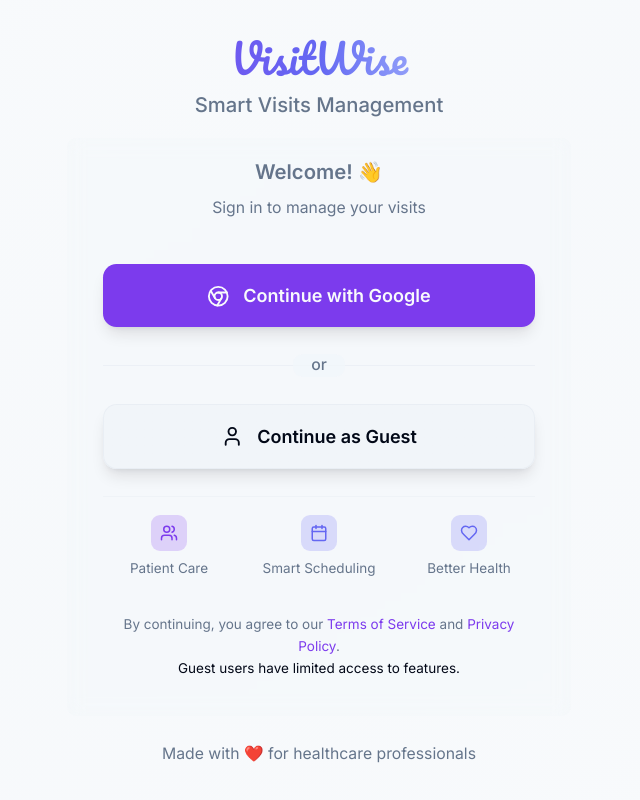
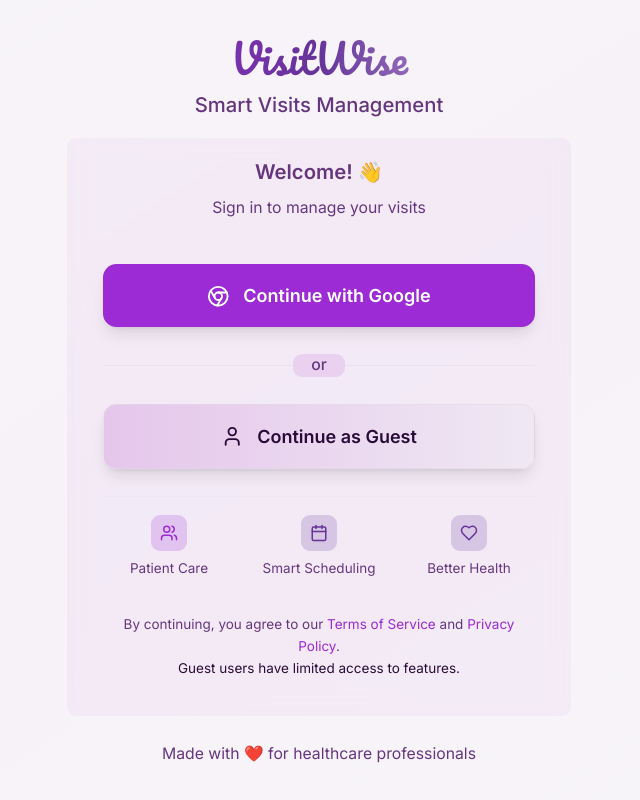
Before and after one commit to sharankasandula/visitwise-pwa, a React (Vite) app: page / in a window 1280 px wide. Shown: the whole page, without its empty margins (321-961 px from the left). Built offline with nearby package versions, Linux system fonts and the light colour scheme; no server answers.

Commit message:
Update theme colors for better accessibility.

```diff
--- a/src/components/ThemeProvider.tsx
+++ b/src/components/ThemeProvider.tsx
@@ -7,226 +7,226 @@
 const themes = {
   "royal-plum": {
     light: {
-      "--background": "210 40% 98%", // slate-50
-      "--foreground": "222 84% 5%", // slate-900
-      "--card": "0 0% 100%", // white
-      "--card-foreground": "222 84% 5%", // slate-900
-      "--popover": "0 0% 100%", // white
-      "--popover-foreground": "222 84% 5%", // slate-900
-      "--primary": "262 83% 58%", // violet-500
-      "--primary-foreground": "210 40% 98%", // slate-50
-      "--secondary": "239 84% 67%", // indigo-500
-      "--secondary-foreground": "210 40% 98%", // slate-50
-      "--muted": "210 40% 96%", // slate-100
-      "--muted-foreground": "215 16% 47%", // slate-600
-      "--accent": "210 40% 96%", // slate-100
-      "--accent-foreground": "222 84% 5%", // slate-900
-      "--destructive": "0 84% 60%", // red-500
-      "--destructive-foreground": "210 40% 98%", // slate-50
-      "--border": "214 32% 91%", // slate-200
-      "--input": "214 32% 91%", // slate-200
-      "--ring": "262 83% 58%", // violet-500
-      "--success": "142 72% 29%",
-      "--success-foreground": "210 40% 98%",
-      "--warning": "38 92% 50%",
-      "--warning-foreground": "222 84% 5%",
-      "--danger": "0 72% 45%",
-      "--danger-foreground": "210 40% 98%",
+      "--background": "280 31% 97%", // Soft lavender white
+      "--foreground": "280 68% 13%", // Deep plum
+      "--card": "280 20% 99%", // Near white with plum tint
+      "--card-foreground": "280 68% 13%", // Deep plum
+      "--popover": "280 20% 99%", // Near white with plum tint
+      "--popover-foreground": "280 68% 13%", // Deep plum
+      "--primary": "280 67% 50%", // Rich plum (AA compliant)
+      "--primary-foreground": "0 0% 100%", // Pure white
+      "--secondary": "270 50% 40%", // Royal purple (darker for contrast)
+      "--secondary-foreground": "0 0% 100%", // Pure white
+      "--muted": "280 30% 93%", // Muted plum
+      "--muted-foreground": "280 40% 35%", // Dark plum gray
+      "--accent": "290 48% 85%", // Light orchid
+      "--accent-foreground": "280 68% 13%", // Deep plum
+      "--destructive": "0 72% 51%", // Accessible red
+      "--destructive-foreground": "0 0% 100%", // Pure white
+      "--border": "280 20% 88%", // Soft plum border
+      "--input": "280 20% 88%", // Soft plum border
+      "--ring": "280 67% 50%", // Rich plum
+      "--success": "152 69% 31%", // Deep emerald (AA compliant)
+      "--success-foreground": "0 0% 100%",
+      "--warning": "35 91% 38%", // Darker amber for contrast
+      "--warning-foreground": "0 0% 100%",
+      "--danger": "354 70% 45%", // Deep rose
+      "--danger-foreground": "0 0% 100%",
     },
     dark: {
-      "--background": "222 84% 5%", // slate-900
-      "--foreground": "210 40% 98%", // slate-50
-      "--card": "222 84% 5%", // slate-900
-      "--card-foreground": "210 40% 98%", // slate-50
-      "--popover": "222 84% 5%", // slate-900
-      "--popover-foreground": "210 40% 98%", // slate-50
-      "--primary": "262 83% 58%", // violet-500
-      "--primary-foreground": "210 40% 98%", // slate-50
-      "--secondary": "239 84% 67%", // indigo-500
-      "--secondary-foreground": "210 40% 98%", // slate-50
-      "--muted": "215 16% 47%", // slate-600
-      "--muted-foreground": "210 40% 96%", // slate-100
-      "--accent": "215 16% 47%", // slate-600
-      "--accent-foreground": "210 40% 98%", // slate-50
-      "--destructive": "0 84% 60%", // red-500
-      "--destructive-foreground": "210 40% 98%", // slate-50
-      "--border": "215 16% 47%", // slate-600
-      "--input": "215 16% 47%", // slate-600
-      "--ring": "262 83% 58%", // violet-500
-      "--success": "142 70% 40%",
-      "--success-foreground": "210 40% 98%",
-      "--warning": "38 92% 50%",
-      "--warning-foreground": "222 84% 5%",
-      "--danger": "0 72% 45%",
-      "--danger-foreground": "210 40% 98%",
+      "--background": "280 50% 7%", // Deep plum black
+      "--foreground": "280 20% 95%", // Light plum white
+      "--card": "280 45% 10%", // Dark plum card
+      "--card-foreground": "280 20% 95%", // Light plum white
+      "--popover": "280 45% 10%", // Dark plum card
+      "--popover-foreground": "280 20% 95%", // Light plum white
+      "--primary": "280 85% 66%", // Bright plum (AA on dark)
+      "--primary-foreground": "280 50% 7%", // Deep plum black
+      "--secondary": "270 73% 70%", // Light royal purple
+      "--secondary-foreground": "280 50% 7%", // Deep plum black
+      "--muted": "280 30% 25%", // Muted dark plum
+      "--muted-foreground": "280 20% 85%", // Light plum gray
+      "--accent": "290 60% 35%", // Dark orchid
+      "--accent-foreground": "280 20% 95%", // Light plum white
+      "--destructive": "0 78% 68%", // Bright red for dark mode
+      "--destructive-foreground": "0 0% 100%", // Pure white
+      "--border": "280 30% 25%", // Dark plum border
+      "--input": "280 30% 25%", // Dark plum border
+      "--ring": "280 85% 66%", // Bright plum
+      "--success": "152 73% 58%", // Bright emerald for dark
+      "--success-foreground": "152 50% 10%",
+      "--warning": "35 95% 62%", // Bright amber for dark
+      "--warning-foreground": "35 50% 10%",
+      "--danger": "354 85% 65%", // Bright rose for dark
+      "--danger-foreground": "354 50% 10%",
     },
   },
   "ocean-blue": {
     light: {
-      "--background": "210 40% 98%", // slate-50
-      "--foreground": "222 84% 5%", // slate-900
-      "--card": "0 0% 100%", // white
-      "--card-foreground": "222 84% 5%", // slate-900
-      "--popover": "0 0% 100%", // white
-      "--popover-foreground": "222 84% 5%", // slate-900
-      "--primary": "221 83% 53%", // blue-500
-      "--primary-foreground": "210 40% 98%", // slate-50
-      "--secondary": "199 89% 48%", // sky-500
-      "--secondary-foreground": "210 40% 98%", // slate-50
-      "--muted": "210 40% 96%", // slate-100
-      "--muted-foreground": "215 16% 47%", // slate-600
-      "--accent": "210 40% 96%", // slate-100
-      "--accent-foreground": "222 84% 5%", // slate-900
-      "--destructive": "0 84% 60%", // red-500
-      "--destructive-foreground": "210 40% 98%", // slate-50
-      "--border": "214 32% 91%", // slate-200
-      "--input": "214 32% 91%", // slate-200
-      "--ring": "221 83% 53%", // blue-500
-      "--success": "142 72% 29%",
-      "--success-foreground": "210 40% 98%",
-      "--warning": "38 92% 50%",
-      "--warning-foreground": "222 84% 5%",
-      "--danger": "0 72% 45%",
-      "--danger-foreground": "210 40% 98%",
+      "--background": "200 33% 97%", // Soft ocean mist
+      "--foreground": "209 77% 12%", // Deep ocean blue
+      "--card": "200 25% 99%", // Near white with ocean tint
+      "--card-foreground": "209 77% 12%", // Deep ocean blue
+      "--popover": "200 25% 99%", // Near white with ocean tint
+      "--popover-foreground": "209 77% 12%", // Deep ocean blue
+      "--primary": "209 100% 40%", // Deep ocean blue (AA compliant)
+      "--primary-foreground": "0 0% 100%", // Pure white
+      "--secondary": "193 82% 31%", // Deep teal (AA compliant)
+      "--secondary-foreground": "0 0% 100%", // Pure white
+      "--muted": "200 30% 92%", // Muted ocean
+      "--muted-foreground": "209 45% 35%", // Dark ocean gray
+      "--accent": "195 100% 85%", // Light cyan
+      "--accent-foreground": "209 77% 12%", // Deep ocean blue
+      "--destructive": "0 72% 51%", // Coral red
+      "--destructive-foreground": "0 0% 100%", // Pure white
+      "--border": "200 25% 87%", // Soft ocean border
+      "--input": "200 25% 87%", // Soft ocean border
+      "--ring": "209 100% 40%", // Deep ocean blue
+      "--success": "160 84% 30%", // Sea green (AA compliant)
+      "--success-foreground": "0 0% 100%",
+      "--warning": "43 96% 40%", // Golden sand (darker)
+      "--warning-foreground": "0 0% 100%",
+      "--danger": "355 78% 45%", // Deep coral
+      "--danger-foreground": "0 0% 100%",
     },
     dark: {
-      "--background": "222 84% 5%", // slate-900
-      "--foreground": "210 40% 98%", // slate-50
-      "--card": "222 84% 5%", // slate-900
-      "--card-foreground": "210 40% 98%", // slate-50
-      "--popover": "222 84% 5%", // slate-900
-      "--popover-foreground": "210 40% 98%", // slate-50
-      "--primary": "221 83% 53%", // blue-500
-      "--primary-foreground": "210 40% 98%", // slate-50
-      "--secondary": "199 89% 48%", // sky-500
-      "--secondary-foreground": "210 40% 98%", // slate-50
-      "--muted": "215 16% 47%", // slate-600
-      "--muted-foreground": "210 40% 96%", // slate-100
-      "--accent": "215 16% 47%", // slate-600
-      "--accent-foreground": "210 40% 98%", // slate-50
-      "--destructive": "0 84% 60%", // red-500
-      "--destructive-foreground": "210 40% 98%", // slate-50
-      "--border": "215 16% 47%", // slate-600
-      "--input": "215 16% 47%", // slate-600
-      "--ring": "221 83% 53%", // blue-500
-      "--success": "142 70% 40%",
-      "--success-foreground": "210 40% 98%",
-      "--warning": "38 92% 50%",
-      "--warning-foreground": "222 84% 5%",
-      "--danger": "0 72% 45%",
-      "--danger-foreground": "210 40% 98%",
+      "--background": "209 55% 6%", // Deep ocean black
+      "--foreground": "200 25% 95%", // Light ocean white
+      "--card": "209 50% 9%", // Dark ocean card
+      "--card-foreground": "200 25% 95%", // Light ocean white
+      "--popover": "209 50% 9%", // Dark ocean card
+      "--popover-foreground": "200 25% 95%", // Light ocean white
+      "--primary": "209 100% 62%", // Bright ocean blue (AA on dark)
+      "--primary-foreground": "209 55% 6%", // Deep ocean black
+      "--secondary": "193 92% 58%", // Bright teal
+      "--secondary-foreground": "193 55% 6%", // Deep teal black
+      "--muted": "209 30% 22%", // Muted dark ocean
+      "--muted-foreground": "200 25% 85%", // Light ocean gray
+      "--accent": "195 90% 35%", // Dark cyan
+      "--accent-foreground": "200 25% 95%", // Light ocean white
+      "--destructive": "0 85% 68%", // Bright coral for dark
+      "--destructive-foreground": "0 0% 100%", // Pure white
+      "--border": "209 30% 22%", // Dark ocean border
+      "--input": "209 30% 22%", // Dark ocean border
+      "--ring": "209 100% 62%", // Bright ocean blue
+      "--success": "160 75% 55%", // Bright sea green for dark
+      "--success-foreground": "160 50% 10%",
+      "--warning": "43 100% 64%", // Bright golden sand for dark
+      "--warning-foreground": "43 50% 10%",
+      "--danger": "355 90% 65%", // Bright coral for dark
+      "--danger-foreground": "355 50% 10%",
     },
   },
   "emerald-green": {
     light: {
-      "--background": "210 40% 98%", // slate-50
-      "--foreground": "222 84% 5%", // slate-900
-      "--card": "0 0% 100%", // white
-      "--card-foreground": "222 84% 5%", // slate-900
-      "--popover": "0 0% 100%", // white
-      "--popover-foreground": "222 84% 5%", // slate-900
-      "--primary": "142 76% 36%", // emerald-600
-      "--primary-foreground": "210 40% 98%", // slate-50
-      "--secondary": "160 84% 39%", // emerald-500
-      "--secondary-foreground": "210 40% 98%", // slate-50
-      "--muted": "210 40% 96%", // slate-100
-      "--muted-foreground": "215 16% 47%", // slate-600
-      "--accent": "210 40% 96%", // slate-100
-      "--accent-foreground": "222 84% 5%", // slate-900
-      "--destructive": "0 84% 60%", // red-500
-      "--destructive-foreground": "210 40% 98%", // slate-50
-      "--border": "214 32% 91%", // slate-200
-      "--input": "214 32% 91%", // slate-200
-      "--ring": "142 76% 36%", // emerald-600
-      "--success": "142 72% 29%",
-      "--success-foreground": "210 40% 98%",
-      "--warning": "38 92% 50%",
-      "--warning-foreground": "222 84% 5%",
-      "--danger": "0 72% 45%",
-      "--danger-foreground": "210 40% 98%",
+      "--background": "152 30% 97%", // Soft mint white
+      "--foreground": "155 75% 10%", // Deep forest green
+      "--card": "152 23% 99%", // Near white with green tint
+      "--card-foreground": "155 75% 10%", // Deep forest green
+      "--popover": "152 23% 99%", // Near white with green tint
+      "--popover-foreground": "155 75% 10%", // Deep forest green
+      "--primary": "158 64% 35%", // Rich emerald (AA compliant)
+      "--primary-foreground": "0 0% 100%", // Pure white
+      "--secondary": "142 43% 39%", // Forest green (AA compliant)
+      "--secondary-foreground": "0 0% 100%", // Pure white
+      "--muted": "152 25% 91%", // Muted mint
+      "--muted-foreground": "155 40% 32%", // Dark forest gray
+      "--accent": "141 65% 82%", // Light jade
+      "--accent-foreground": "155 75% 10%", // Deep forest green
+      "--destructive": "0 72% 51%", // Ruby red
+      "--destructive-foreground": "0 0% 100%", // Pure white
+      "--border": "152 20% 86%", // Soft mint border
+      "--input": "152 20% 86%", // Soft mint border
+      "--ring": "158 64% 35%", // Rich emerald
+      "--success": "142 76% 28%", // Deep emerald (AA compliant)
+      "--success-foreground": "0 0% 100%",
+      "--warning": "47 92% 38%", // Deep gold (darker)
+      "--warning-foreground": "0 0% 100%",
+      "--danger": "0 72% 45%", // Deep red
+      "--danger-foreground": "0 0% 100%",
     },
     dark: {
-      "--background": "222 84% 5%", // slate-900
-      "--foreground": "210 40% 98%", // slate-50
-      "--card": "222 84% 5%", // slate-900
-      "--card-foreground": "210 40% 98%", // slate-50
-      "--popover": "222 84% 5%", // slate-900
-      "--popover-foreground": "210 40% 98%", // slate-50
-      "--primary": "142 76% 36%", // emerald-600
-      "--primary-foreground": "210 40% 98%", // slate-50
-      "--secondary": "160 84% 39%", // emerald-500
-      "--secondary-foreground": "210 40% 98%", // slate-50
-      "--muted": "215 16% 47%", // slate-600
-      "--muted-foreground": "210 40% 96%", // slate-100
-      "--accent": "215 16% 47%", // slate-600
-      "--accent-foreground": "210 40% 98%", // slate-50
-      "--destructive": "0 84% 60%", // red-500
-      "--destructive-foreground": "210 40% 98%", // slate-50
-      "--border": "215 16% 47%", // slate-600
-      "--input": "215 16% 47%", // slate-600
-      "--ring": "142 76% 36%", // emerald-600
-      "--success": "142 70% 40%",
-      "--success-foreground": "210 40% 98%",
-      "--warning": "38 92% 50%",
-      "--warning-foreground": "222 84% 5%",
-      "--danger": "0 72% 45%",
-      "--danger-foreground": "210 40% 98%",
+      "--background": "155 45% 6%", // Deep forest black
+      "--foreground": "152 20% 95%", // Light mint white
+      "--card": "155 40% 9%", // Dark forest card
+      "--card-foreground": "152 20% 95%", // Light mint white
+      "--popover": "155 40% 9%", // Dark forest card
+      "--popover-foreground": "152 20% 95%", // Light mint white
+      "--primary": "158 85% 55%", // Bright emerald (AA on dark)
+      "--primary-foreground": "155 45% 6%", // Deep forest black
+      "--secondary": "142 70% 62%", // Bright jade
+      "--secondary-foreground": "142 45% 8%", // Deep jade black
+      "--muted": "155 25% 20%", // Muted dark forest
+      "--muted-foreground": "152 20% 85%", // Light mint gray
+      "--accent": "141 55% 32%", // Dark jade
+      "--accent-foreground": "152 20% 95%", // Light mint white
+      "--destructive": "0 82% 67%", // Bright ruby for dark
+      "--destructive-foreground": "0 0% 100%", // Pure white
+      "--border": "155 25% 20%", // Dark forest border
+      "--input": "155 25% 20%", // Dark forest border
+      "--ring": "158 85% 55%", // Bright emerald
+      "--success": "142 85% 55%", // Bright emerald for dark
+      "--success-foreground": "142 45% 8%",
+      "--warning": "47 95% 62%", // Bright gold for dark
+      "--warning-foreground": "47 45% 8%",
+      "--danger": "0 80% 63%", // Bright red for dark
+      "--danger-foreground": "0 45% 8%",
     },
   },
   "sunset-orange": {
     light: {
-      "--background": "210 40% 98%", // slate-50
-      "--foreground": "222 84% 5%", // slate-900
-      "--card": "0 0% 100%", // white
-      "--card-foreground": "222 84% 5%", // slate-900
-      "--popover": "0 0% 100%", // white
-      "--popover-foreground": "222 84% 5%", // slate-900
-      "--primary": "24 95% 53%", // orange-500
-      "--primary-foreground": "210 40% 98%", // slate-50
-      "--secondary": "16 100% 50%", // red-500
-      "--secondary-foreground": "210 40% 98%", // slate-50
-      "--muted": "210 40% 96%", // slate-100
-      "--muted-foreground": "215 16% 47%", // slate-600
-      "--accent": "210 40% 96%", // slate-100
-      "--accent-foreground": "222 84% 5%", // slate-900
-      "--destructive": "0 84% 60%", // red-500
-      "--destructive-foreground": "210 40% 98%", // slate-50
-      "--border": "214 32% 91%", // slate-200
-      "--input": "214 32% 91%", // slate-200
-      "--ring": "24 95% 53%", // orange-500
-      "--success": "142 72% 29%",
-      "--success-foreground": "210 40% 98%",
-      "--warning": "38 92% 50%",
-      "--warning-foreground": "222 84% 5%",
-      "--danger": "0 72% 45%",
-      "--danger-foreground": "210 40% 98%",
+      "--background": "30 35% 97%", // Soft peach white
+      "--foreground": "20 75% 12%", // Deep burnt orange
+      "--card": "30 27% 99%", // Near white with warm tint
+      "--card-foreground": "20 75% 12%", // Deep burnt orange
+      "--popover": "30 27% 99%", // Near white with warm tint
+      "--popover-foreground": "20 75% 12%", // Deep burnt orange
+      "--primary": "24 90% 48%", // Vibrant sunset orange (AA compliant)
+      "--primary-foreground": "0 0% 100%", // Pure white
+      "--secondary": "12 76% 40%", // Deep terracotta (AA compliant)
+      "--secondary-foreground": "0 0% 100%", // Pure white
+      "--muted": "30 30% 91%", // Muted peach
+      "--muted-foreground": "20 45% 32%", // Dark sunset gray
+      "--accent": "39 90% 85%", // Light apricot
+      "--accent-foreground": "20 75% 12%", // Deep burnt orange
+      "--destructive": "354 70% 45%", // Deep crimson
+      "--destructive-foreground": "0 0% 100%", // Pure white
+      "--border": "30 25% 86%", // Soft peach border
+      "--input": "30 25% 86%", // Soft peach border
+      "--ring": "24 90% 48%", // Vibrant sunset orange
+      "--success": "142 72% 29%", // Deep green (AA compliant)
+      "--success-foreground": "0 0% 100%",
+      "--warning": "45 93% 37%", // Deep golden yellow (darker)
+      "--warning-foreground": "0 0% 100%",
+      "--danger": "0 75% 42%", // Deep red-orange
+      "--danger-foreground": "0 0% 100%",
     },
     dark: {
-      "--background": "222 84% 5%", // slate-900
-      "--foreground": "210 40% 98%", // slate-50
-      "--card": "222 84% 5%", // slate-900
-      "--card-foreground": "210 40% 98%", // slate-50
-      "--popover": "222 84% 5%", // slate-900
-      "--popover-foreground": "210 40% 98%", // slate-50
-      "--primary": "24 95% 53%", // orange-500
-      "--primary-foreground": "210 40% 98%", // slate-50
-      "--secondary": "16 100% 50%", // red-500
-      "--secondary-foreground": "210 40% 98%", // slate-50
-      "--muted": "215 16% 47%", // slate-600
-      "--muted-foreground": "210 40% 96%", // slate-100
-      "--accent": "215 16% 47%", // slate-600
-      "--accent-foreground": "210 40% 98%", // slate-50
-      "--destructive": "0 84% 60%", // red-500
-      "--destructive-foreground": "210 40% 98%", // slate-50
-      "--border": "215 16% 47%", // slate-600
-      "--input": "215 16% 47%", // slate-600
-      "--ring": "24 95% 53%", // orange-500
-      "--success": "142 70% 40%",
-      "--success-foreground": "210 40% 98%",
-      "--warning": "38 92% 50%",
-      "--warning-foreground": "222 84% 5%",
-      "--danger": "0 72% 45%",
-      "--danger-foreground": "210 40% 98%",
+      "--background": "20 50% 6%", // Deep sunset black
+      "--foreground": "30 25% 95%", // Light peach white
+      "--card": "20 45% 9%", // Dark sunset card
+      "--card-foreground": "30 25% 95%", // Light peach white
+      "--popover": "20 45% 9%", // Dark sunset card
+      "--popover-foreground": "30 25% 95%", // Light peach white
+      "--primary": "24 100% 62%", // Bright sunset orange (AA on dark)
+      "--primary-foreground": "20 50% 6%", // Deep sunset black
+      "--secondary": "12 90% 65%", // Bright terracotta
+      "--secondary-foreground": "12 50% 8%", // Deep terracotta black
+      "--muted": "20 30% 20%", // Muted dark sunset
+      "--muted-foreground": "30 25% 85%", // Light peach gray
+      "--accent": "39 75% 35%", // Dark apricot
+      "--accent-foreground": "30 25% 95%", // Light peach white
+      "--destructive": "354 85% 65%", // Bright crimson for dark
+      "--destructive-foreground": "0 0% 100%", // Pure white
+      "--border": "20 30% 20%", // Dark sunset border
+      "--input": "20 30% 20%", // Dark sunset border
+      "--ring": "24 100% 62%", // Bright sunset orange
+      "--success": "142 75% 55%", // Bright green for dark
+      "--success-foreground": "142 50% 10%",
+      "--warning": "45 100% 60%", // Bright golden yellow for dark
+      "--warning-foreground": "45 50% 8%",
+      "--danger": "0 85% 62%", // Bright red-orange for dark
+      "--danger-foreground": "0 50% 8%",
     },
   },
 };
```
